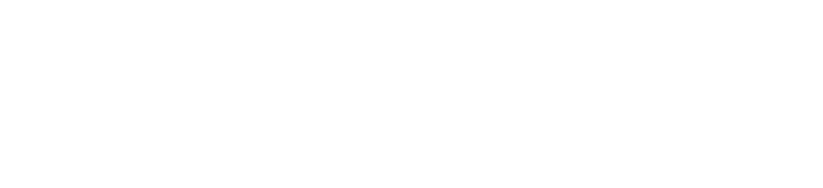
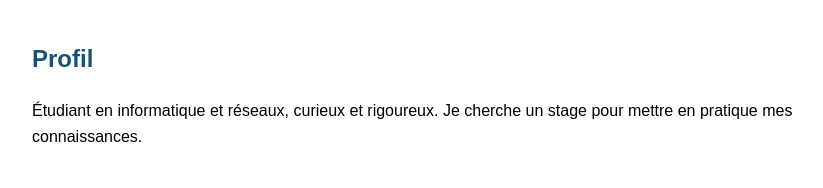
Before and after one commit to The-Ghost-001/mon-cv, a plain HTML site: page index.html in a window 1280 px wide. Shown: the whole page, without its empty margins (208-1031 px from the left). Drawn offline with Linux system fonts and the light colour scheme.

Commit message:
Mise en place de la section description
Added a profile section with a heading and description.

```diff
--- a/index.html
+++ b/index.html
@@ -12,6 +12,8 @@
   </section>
 
   <section id="description">
+    <h2>Profil</h2>
+<p>Étudiant en informatique et réseaux, curieux et rigoureux. Je cherche un stage pour mettre en pratique mes connaissances.</p>
   </section>
 
   <section id="formations">
```
